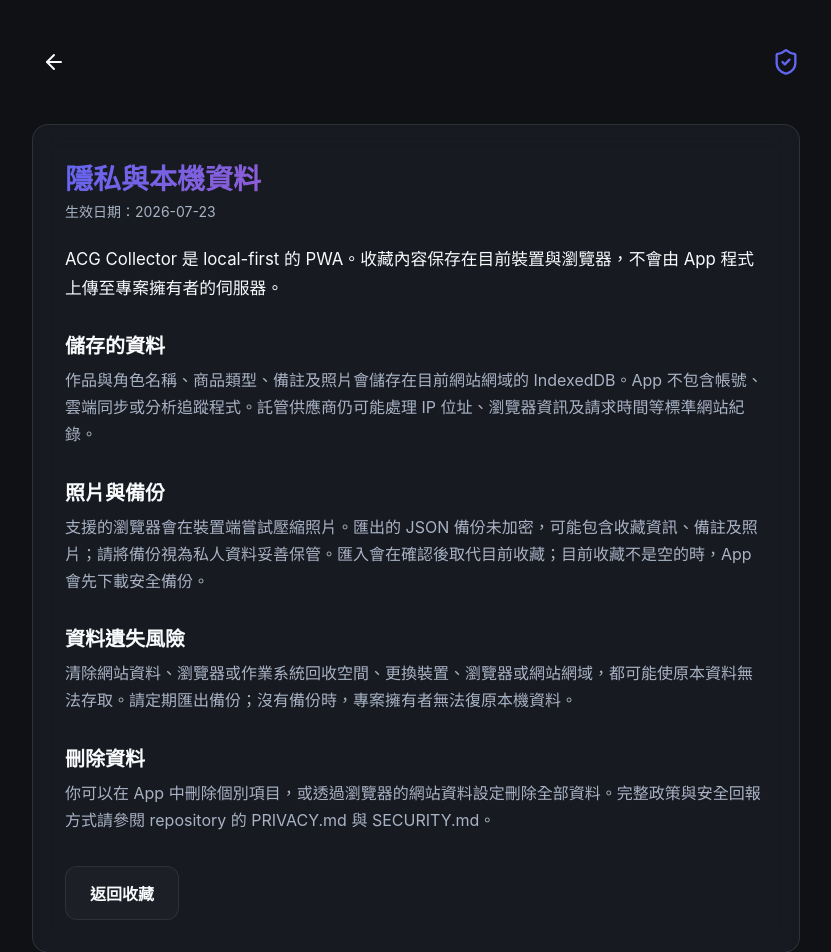
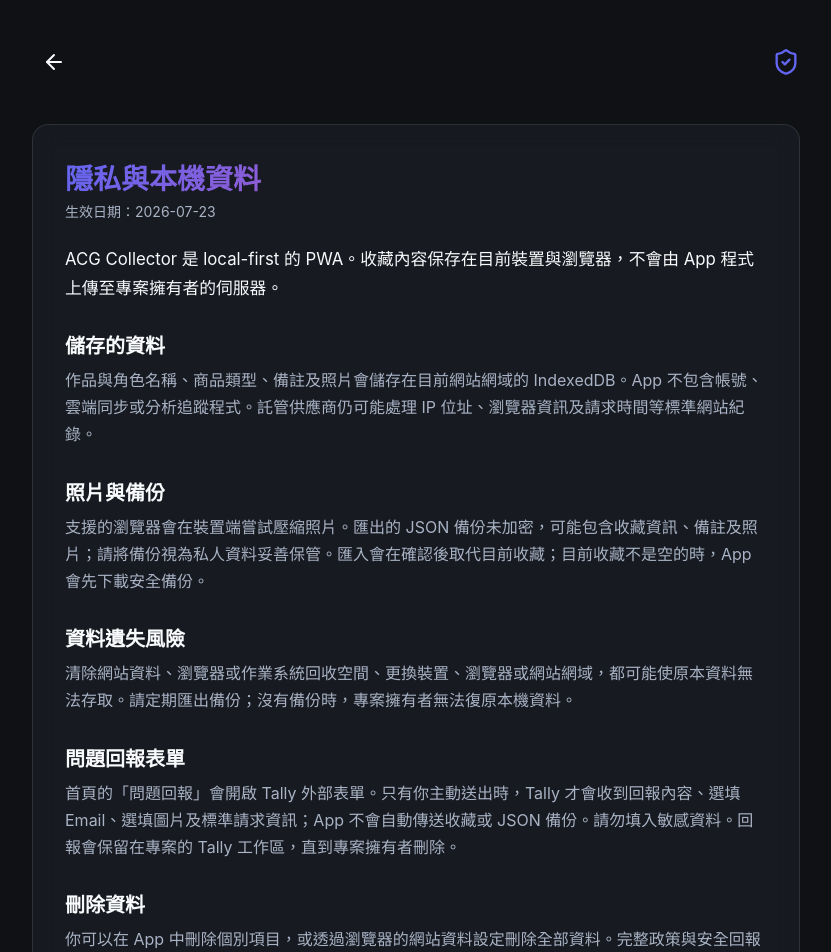
Before and after one commit to fuyo1622/acg_app, a React (Vite) app: page /privacy in a window 1280 px wide. Shown: the top 952 px of the page, without its empty margins (224-1055 px from the left). Built offline with nearby package versions, Linux system fonts and the light colour scheme.

Commit message:
docs: disclose feedback form data

```diff
--- a/src/pages/Privacy.jsx
+++ b/src/pages/Privacy.jsx
@@ -23,6 +23,10 @@
         body: '清除網站資料、瀏覽器或作業系統回收空間、更換裝置、瀏覽器或網站網域，都可能使原本資料無法存取。請定期匯出備份；沒有備份時，專案擁有者無法復原本機資料。'
       },
       {
+        title: '問題回報表單',
+        body: '首頁的「問題回報」會開啟 Tally 外部表單。只有你主動送出時，Tally 才會收到回報內容、選填 Email、選填圖片及標準請求資訊；App 不會自動傳送收藏或 JSON 備份。請勿填入敏感資料。回報會保留在專案的 Tally 工作區，直到專案擁有者刪除。'
+      },
+      {
         title: '刪除資料',
         body: '你可以在 App 中刪除個別項目，或透過瀏覽器的網站資料設定刪除全部資料。完整政策與安全回報方式請參閱 repository 的 PRIVACY.md 與 SECURITY.md。'
       }
@@ -45,6 +49,10 @@
       {
         title: 'Risk of data loss',
         body: 'Clearing site data, browser or operating-system storage eviction, or changing device, browser, or website domain can make existing data inaccessible. Export backups regularly. The project owner cannot recover local data without a backup.'
+      },
+      {
+        title: 'Feedback form',
+        body: 'Send feedback opens an external Tally form. Tally receives report content, an optional email, an optional image, and standard request information only when you submit the form; the app does not automatically transfer collection data or JSON backups. Do not submit sensitive data. Reports remain in the project Tally workspace until the project owner deletes them.'
       },
       {
         title: 'Deleting data',
```
Also changed, not shown: 1 other file (tests, documents, lock files or other folders).
